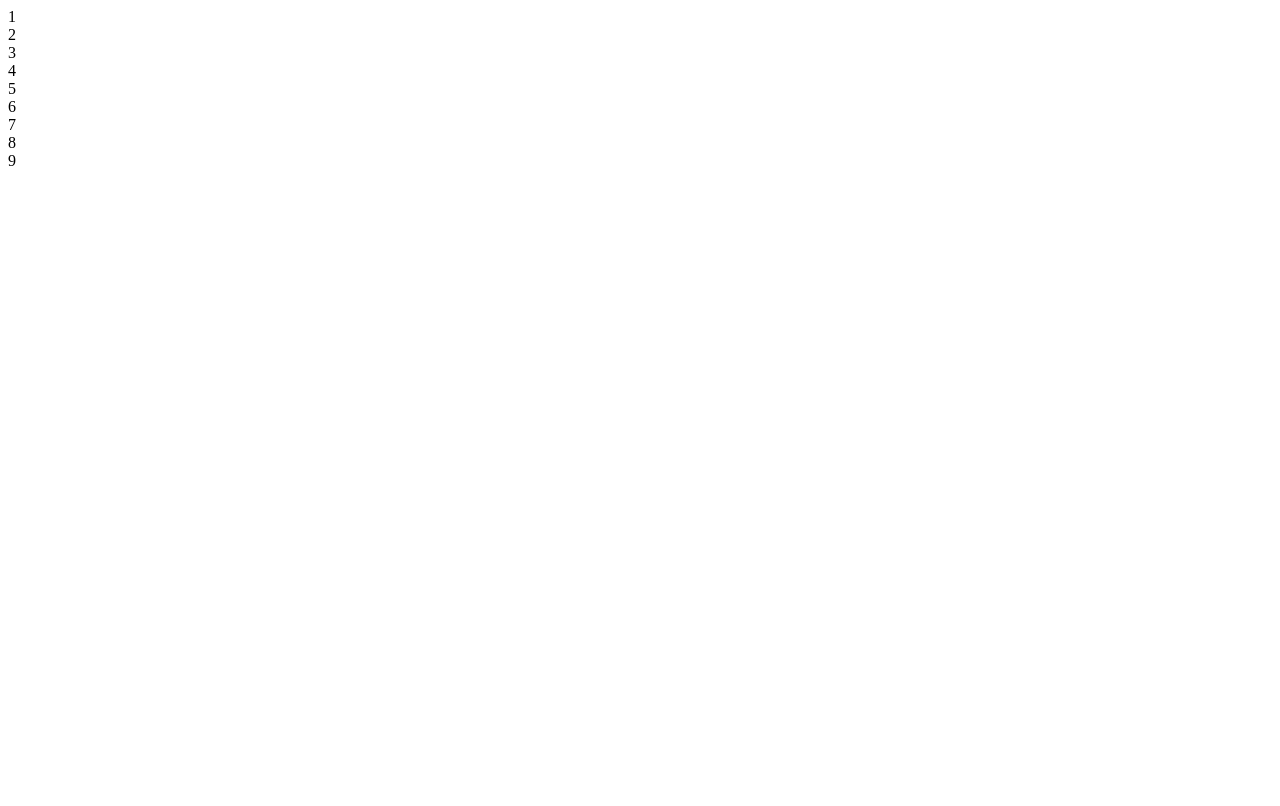
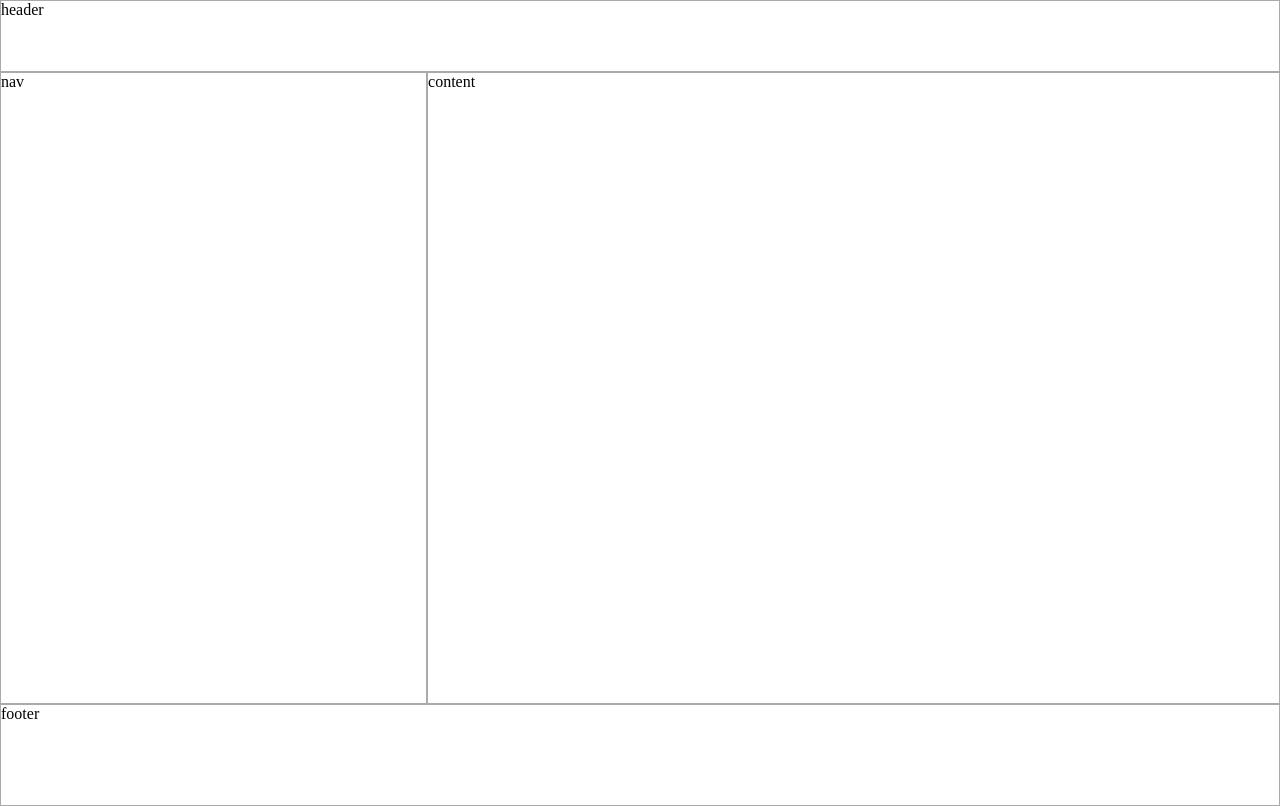
Before and after one commit to royrmagdaong/batch-50, a plain HTML site: page index.html in a window 1280 px wide. Drawn offline with Linux system fonts and the light colour scheme.

Commit message:
grid template areas

```diff
--- a/index.html
+++ b/index.html
@@ -28,7 +28,7 @@
         </div>
     </div> -->
 
-    <div class="grid-container">
+    <!-- <div class="grid-container">
         <div class="grid-item">1</div>
         <div class="grid-item">2</div>
         <div class="grid-item">3</div>
@@ -38,6 +38,14 @@
         <div class="grid-item">7</div>
         <div class="grid-item">8</div>
         <div class="grid-item">9</div>
+    </div> -->
+
+    <div class="grid-container">
+        <div class="header">header</div>
+        <div class="nav">nav</div>
+        <!-- <div class="aside">aside</div> -->
+        <div class="content">content</div>
+        <div class="footer">footer</div>
     </div>
 
 </body>
--- a/style-grid.css
+++ b/style-grid.css
@@ -6,3 +6,38 @@
 .grid-item {
     border: 1px gray solid;
 } */
+
+body {
+    margin: 0;
+}
+
+.grid-container {
+    display: grid;
+    grid-template-areas:
+    "header header header"
+    "nav content content"
+    "footer footer footer"
+    ;
+}
+.header, .nav, .aside, .content, .footer {
+    border: 1px solid #aaa;
+}
+
+.header {
+    grid-area: header;
+    height: 70px;
+}
+.nav {
+    grid-area: nav;
+}
+.aside {
+    grid-area: aside;
+}
+.content {
+    grid-area: content;
+    height: calc(100vh - 170px);
+}
+.footer {
+    grid-area: footer;
+    height: 100px;
+}
```
